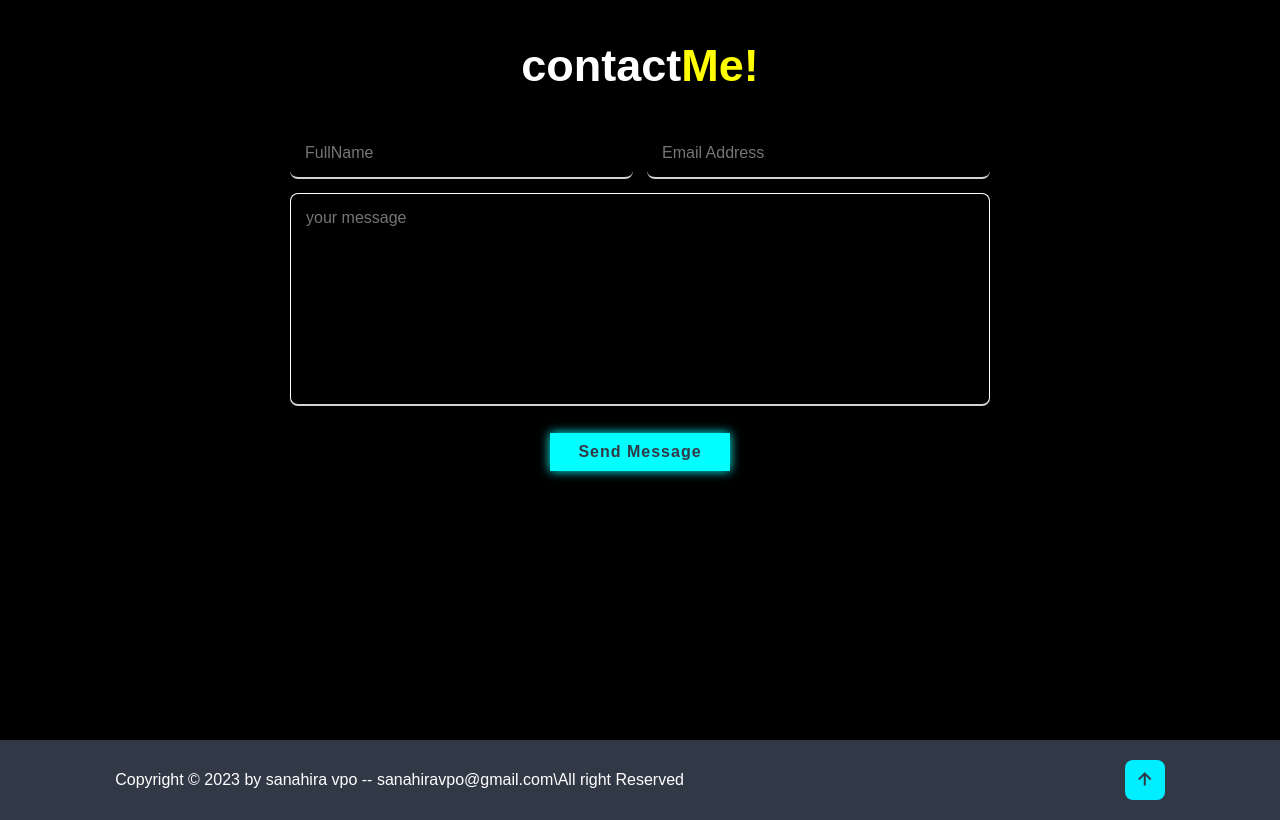
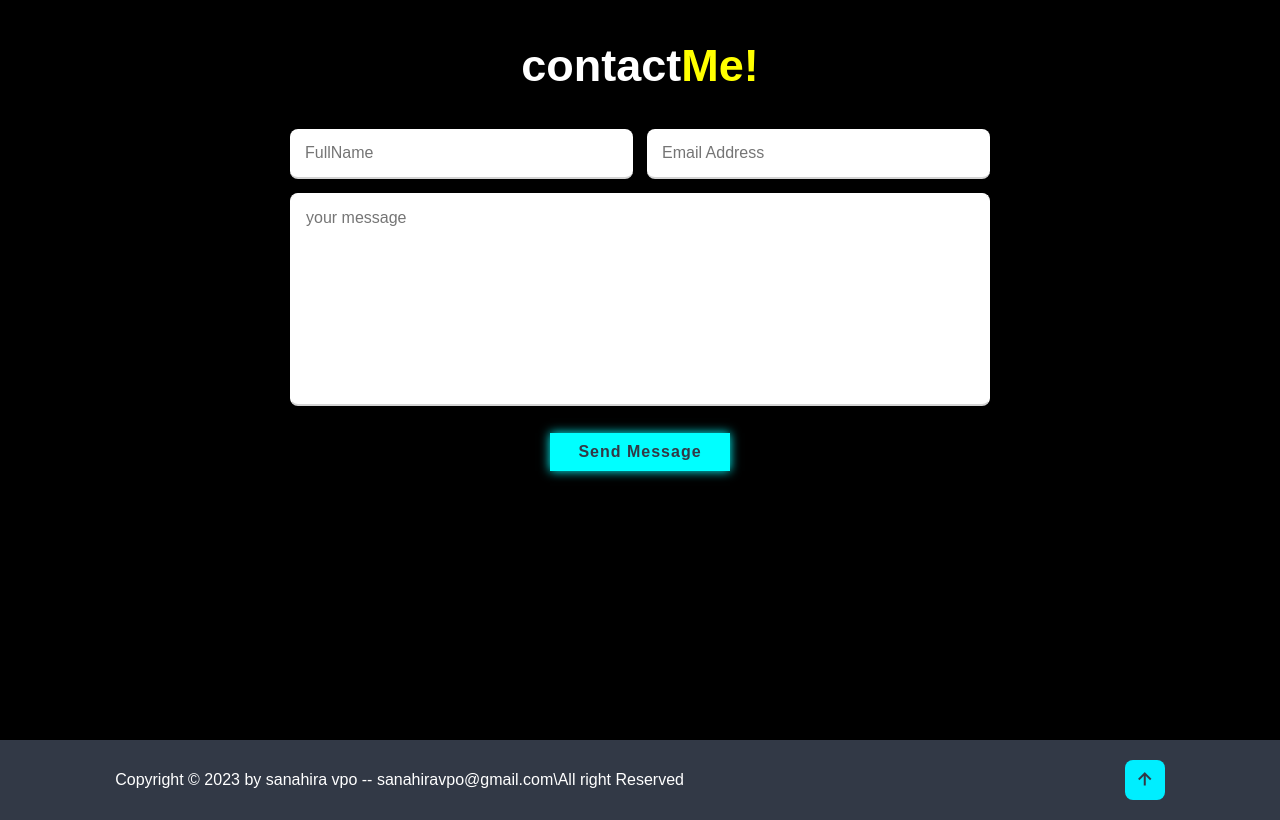
Before and after one commit to sanahiravpo/portfolio, a plain HTML site: page index.html in a window 1280 px wide. Shown: the part 2460-3280 px from the top of the page. Drawn offline with nearby package versions, Linux system fonts and the light colour scheme.

Commit message:
Update index.css

```diff
--- a/index.css
+++ b/index.css
@@ -311,8 +311,8 @@ color:var(--second-background-color);
         width:100%;
         padding:1.5rem;
         font-size:1.6rem;
-        color:var(white);
-        background:transparent;
+        color:white;
+        background:white;
         border-bottom: 2px solid #d3d3d3;
         border-radius:.8rem;
         margin:.7rem 0;
```
